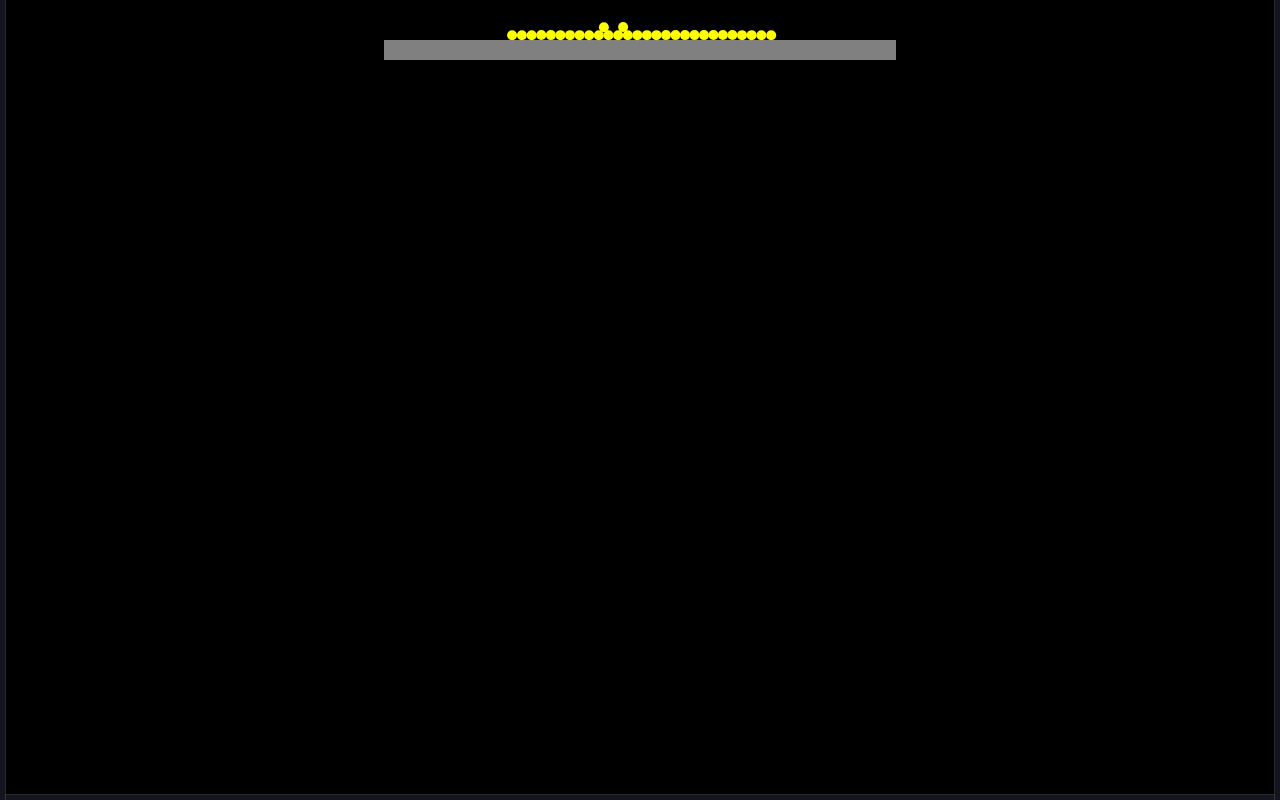
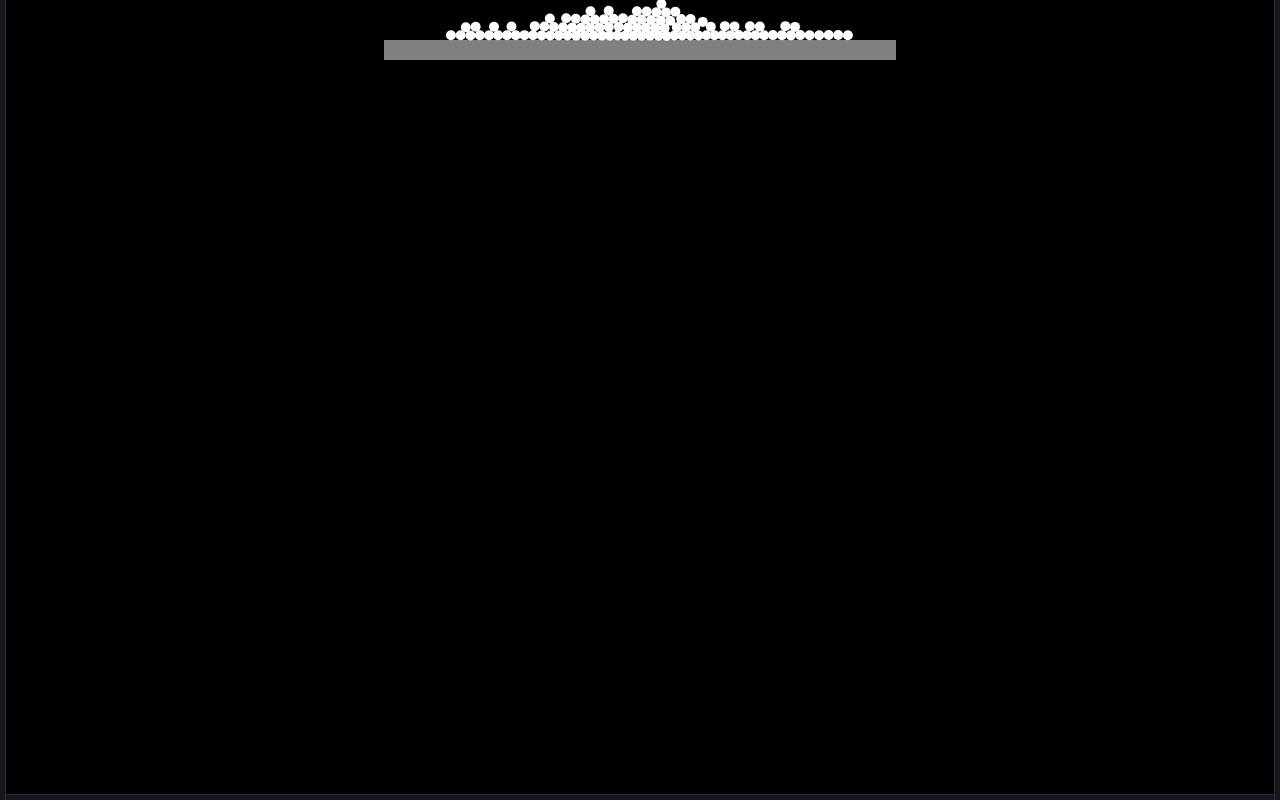
Before and after one commit to Darshit27/darshit27.github.io, a plain HTML site: page index.html in a window 1280 px wide. Drawn offline with nearby package versions, Linux system fonts and the light colour scheme.

Commit message:
Update index.html

```diff
--- a/index.html
+++ b/index.html
@@ -56,11 +56,11 @@
 
     let balls = [];
     function dropBalls() {
-        for (let i = 0; i < 30; i++) {
+        for (let i = 0; i < 100; i++) {
             let ball = Bodies.circle(width / 2, 10, 5, {
                 restitution: 0.6,
                 friction: 0.05,
-                render: { fillStyle: "yellow" }
+                render: { fillStyle: "white" }
             });
             balls.push(ball);
             World.add(world, ball);
```
